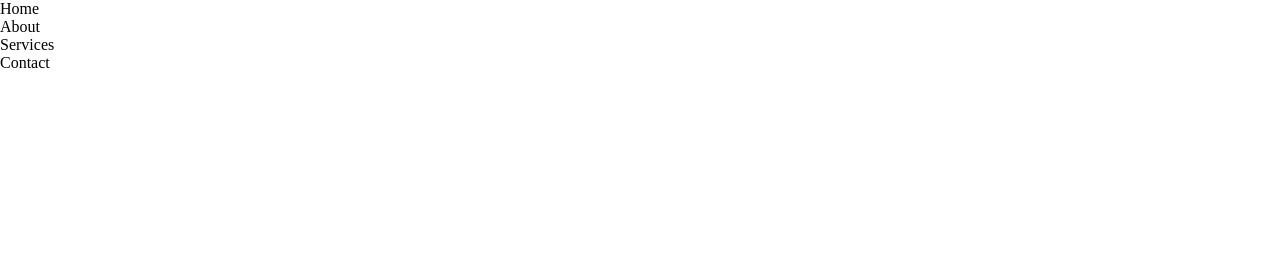
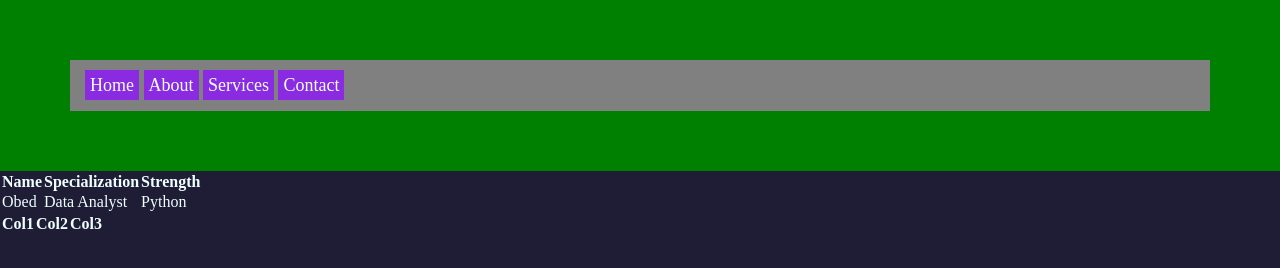
Before and after one commit to Mikeoduoli/freecodecamp_javascript_algorithm_and_data_structures, a plain HTML site: page html_css_playground/index.html in a window 1280 px wide. Drawn offline with nearby package versions, Linux system fonts and the light colour scheme; files that its build step writes are made by us from their sources.

Commit message:
HTML and CSS Play ground

```diff
--- a/Javascript.js
+++ b/Javascript.js
@@ -1252,3 +1252,7 @@ function Developer() {
   this.name = "Obed";
   this.skills = "JavaScript"
 }
+
+//Create an object to the above class
+const tech = new Developer();
+console.log(tech);
--- a/html_css_playground/index.html
+++ b/html_css_playground/index.html
@@ -4,17 +4,45 @@
     <meta charset="UTF-8">
     <meta name="viewport" content="width=device-width, initial-scale=1.0">
     <title>HTML, CSS, SASS, Vanilla JS Playground</title>
-    <link rel="stylesheet" href="style.css">
+    <link rel="stylesheet" href="./style.css">
 </head>
 <body>
 
     <!-- Unorddered List -->
-    <ul>
-        <li>Home</li>
-        <li>About</li>
-        <li>Services</li>
-        <li>Contact</li>
-    </ul>
+    <div>
+        <ul class="nav-bar">
+            <li>Home</li>
+            <li>About</li>
+            <li>Services</li>
+            <li>Contact</li>
+        </ul>
+    </div>
 
+    <!-- Table creation syntax -->
+
+    <section>
+
+        <table class="my-table">
+            <tr>
+                <th>Name</th>
+                <th>Specialization</th>
+                <th>Strength</th>
+            </tr>
+            <tr>
+                <td>Obed</td>
+                <td>Data Analyst</td>
+                <td>Python</td>
+            </tr>
+        </table>
+
+    </section>
+    <table>
+        <tr>
+            <th>Col1</th>
+            <th>Col2</th>
+            <th>Col3</th>
+        </tr>
+
+    </table>
 </body>
 </html>
--- a/html_css_playground/style.scss
+++ b/html_css_playground/style.scss
@@ -2,4 +2,35 @@
     margin: 0;
     padding: 0;
     box-sizing: border-box;
+    color: azure;
 }
+
+body {
+    background-color: #1F1D36;
+}
+
+div {
+    right: 0;
+    padding: 50px 60px;
+    background-color: green;
+}
+
+.nav-bar {
+    font-size: 18px;
+    text-decoration: none;
+    list-style-type: none;
+    margin: 10px;
+    padding: 15px;
+    background-color: gray;
+}
+
+li {
+    display: inline;
+    padding: 5px;
+    background-color: blueviolet;
+  }
+
+  li:hover {
+    cursor: pointer;
+    color: aqua;
+  }
```
Also changed, not shown: html_css_playground/style.css (added), 1 other file.
